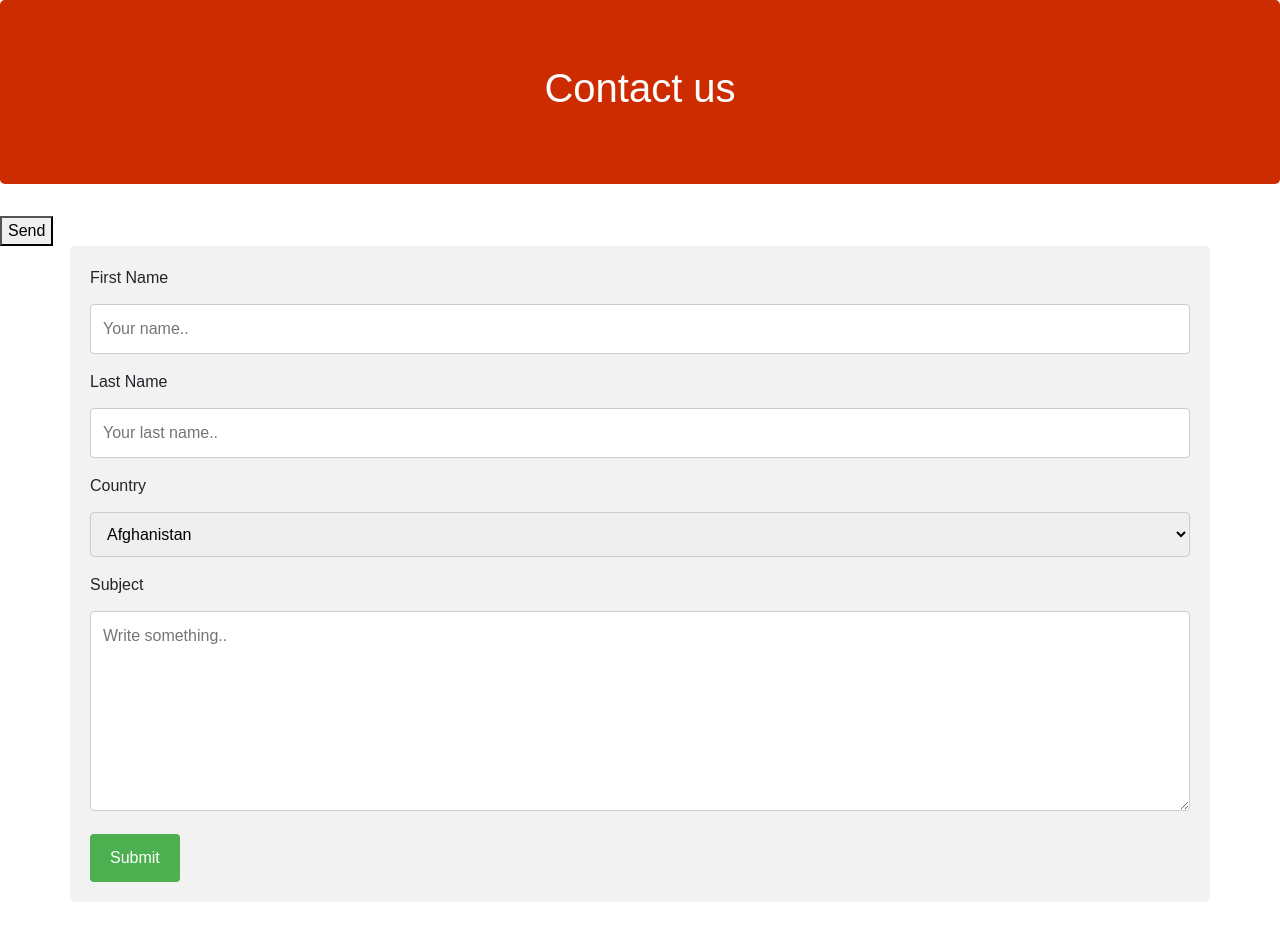
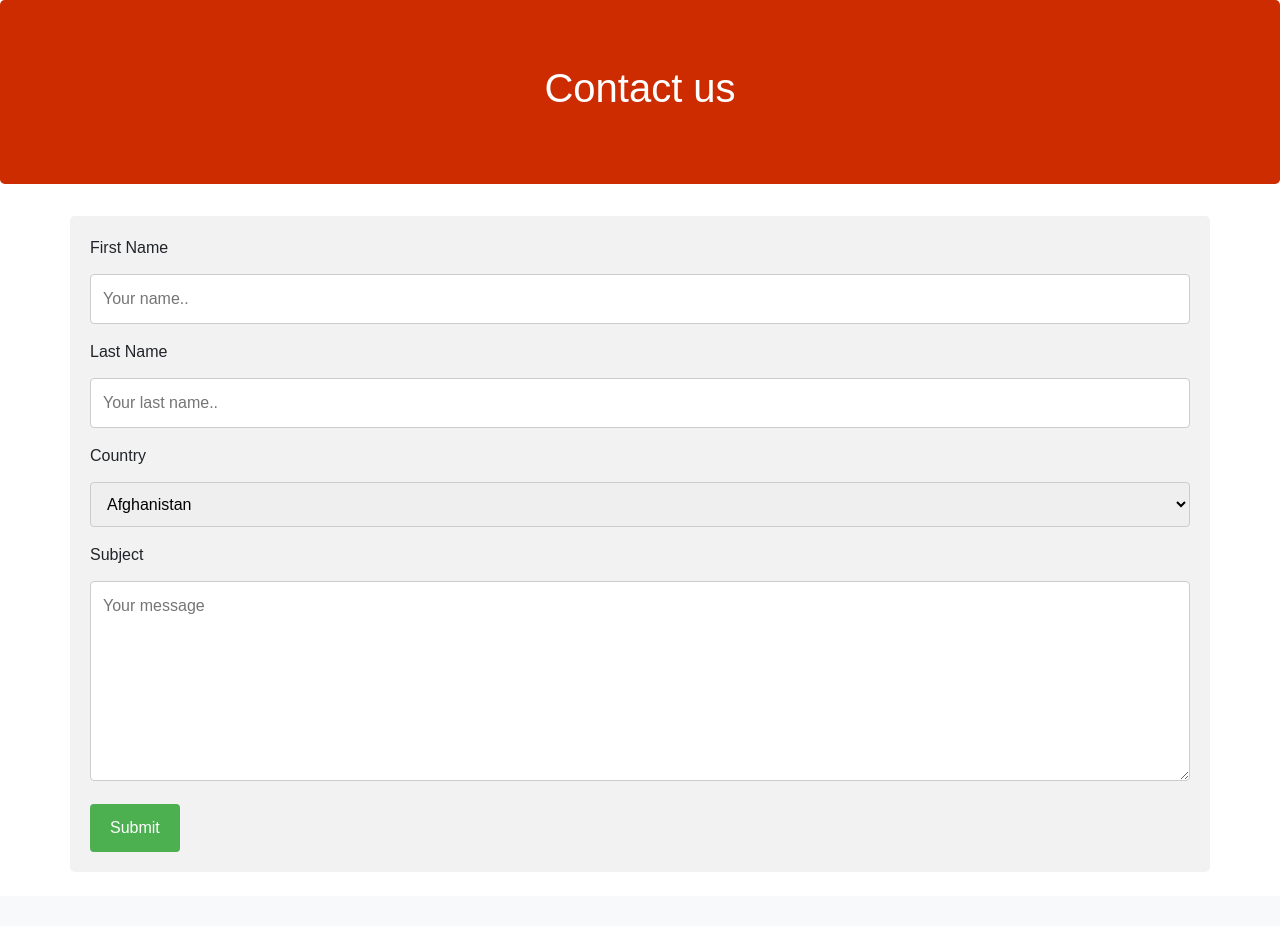
Before and after one commit to Cyberboa/Quiz-game-Uni-li, a Django app: page /contact/ in a window 1280 px wide. Shown: the part 56-982 px from the top of the page. After the commit the page ends 908 px from the top, so only its background shows below. Run offline with Django 3.2, Linux system fonts and the light colour scheme; style sheets or scripts are compiled from the project's sources; some libraries are stand-ins or nearby versions.

Commit message:
- updating contact.html placeholder

```diff
--- a/templates/contact.html
+++ b/templates/contact.html
@@ -7,7 +7,6 @@
 <div class="jumbotron text-center">
     <h1>Contact us</h1>
 </div>
-
 
 <!DOCTYPE html>
 <html>
@@ -56,8 +55,7 @@ input[type=submit]:hover {
     {% csrf_token %}
     {{ form.as_p }}
     <div class="form-actions">
-        <button type="submit">Send</button>
-    </div>
+      </div>
 </form>
 <div class="container">
     <form action="action_page.php">
@@ -319,7 +317,7 @@ input[type=submit]:hover {
         </select>
 
         <label for="subject">Subject</label>
-        <textarea id="subject" name="subject" placeholder="Write something.." style="height:200px"></textarea>
+        <textarea id="subject" name="subject" placeholder="Your message" style="height:200px"></textarea>
 
         <input type="submit" value="Submit">
 
```
